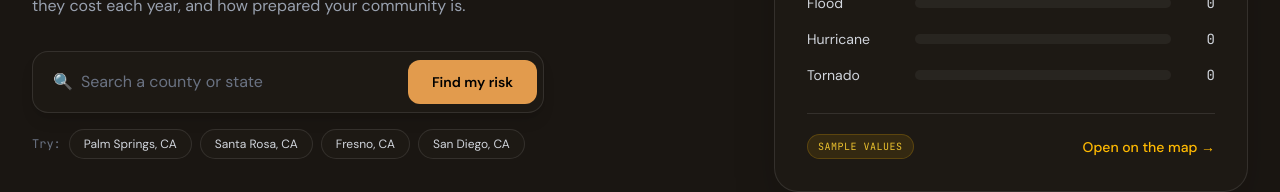
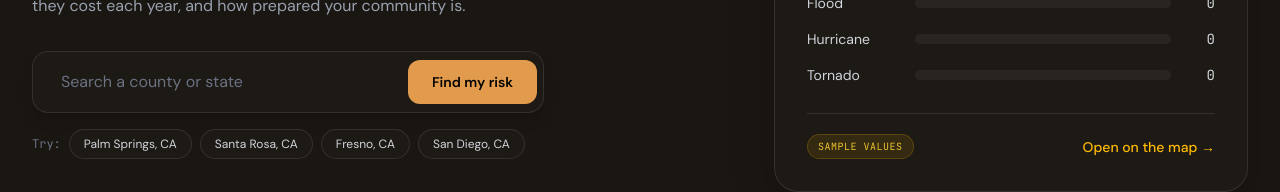
Before and after one commit to nathaniel-trueba/RiskResource, a Next.js app in the folder frontend/: page / in a window 1280 px wide. Shown: the part 465-657 px from the top of the page. Built offline with nearby package versions, Linux system fonts and the light colour scheme; no server answers.

Commit message:
remove search emoji on homepage

```diff
--- a/frontend/app/page.tsx
+++ b/frontend/app/page.tsx
@@ -30,7 +30,7 @@ export default function HomePage() {
 
             {/* Search capsule */}
             <div className="mt-8 flex items-center bg-[#1d1914] border border-white/10 rounded-2xl p-1.5 max-w-lg focus-within:border-[#e29b4d]/60 transition-colors shadow-lg">
-              <span className="pl-3.5 pr-2 text-gray-500 text-base">🔍</span>
+              <span className="pl-3.5 pr-2 text-gray-500 text-base"></span>
               <input
                 type="text"
                 placeholder="Search a county or state"
```
